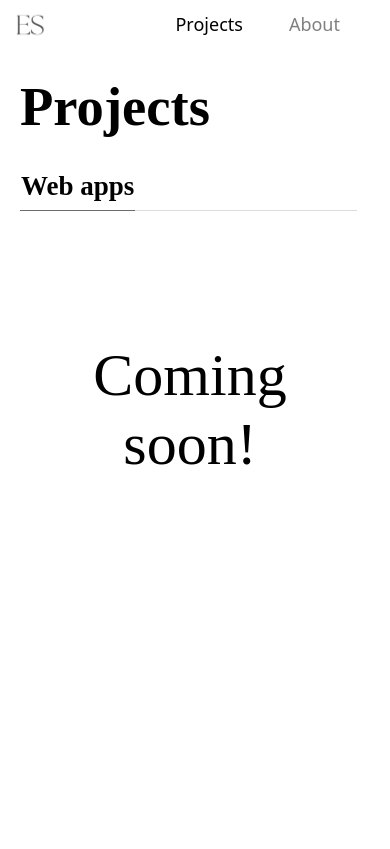
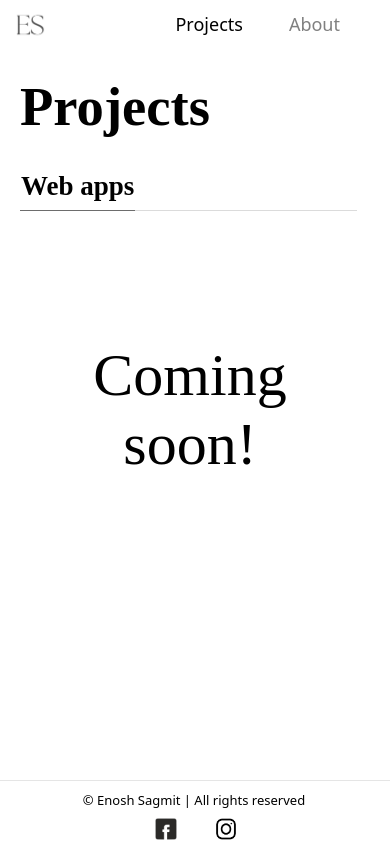
Before and after one commit to enosh-git/enosh-git, a plain HTML site: page projects.html in a window 390 px wide. Drawn offline with Linux system fonts and the light colour scheme.

Commit message:
Added footer for copyright and links

```diff
--- a/projects.css
+++ b/projects.css
@@ -98,6 +98,44 @@ nav ul li a.active {
     margin: 0 auto;
 }
 
+footer {
+    margin-top: 232.5px;
+    border-top: 1px;
+    border-top-style: solid;
+    border-color:rgba(0, 0, 0, 0.1)
+}
+
+.copyrightlinks {
+    padding-top: 5px;
+    display: flex;
+    flex-direction: row;
+    justify-content: space-between;
+}
+
+.copyright {
+    font-family: system-ui, -apple-system, BlinkMacSystemFont, 'Segoe UI', Roboto, Oxygen, Ubuntu, Cantarell, 'Open Sans', 'Helvetica Neue', sans-serif;
+    font-size: 13px;
+    margin-left: 100px;
+    margin-top: 5px;
+}
+
+.links {
+    margin-right: 100px;
+    display: flex;
+    gap: 20px;
+}
+
+.fblink {
+    width: 30px;
+    height: 30px;
+}
+
+.iglink {
+    width: 50px;
+    height: 30px;
+}
+
+
 @media (max-width: 450px) {
 html, body {
     overflow-x: hidden;
@@ -190,4 +228,35 @@ a {
     margin-right: 19px;
 }
 
+footer {
+    margin-top: 301px;
+    border-top: 1px;
+    border-top-style: solid;
+    border-color:rgba(0, 0, 0, 0.1)
 }
+
+.copyrightlinks {
+    padding-top: 5px;
+    display: flex;
+    flex-direction: column;
+    align-items: center;
+}
+
+.copyright {
+    font-family: system-ui, -apple-system, BlinkMacSystemFont, 'Segoe UI', Roboto, Oxygen, Ubuntu, Cantarell, 'Open Sans', 'Helvetica Neue', sans-serif;
+    font-size: 13px;
+    margin-left: -2px;
+    margin-top: 5px;
+
+}
+
+.links {
+    margin-right: 100px;
+    display: flex;
+    gap: 20px;
+    margin-left: 111px;
+    margin-top: 5px;
+}
+
+
+}
--- a/projects.html
+++ b/projects.html
@@ -27,5 +27,14 @@
                 <div class="container"><h6 class="up">Coming soon!</h6></div>
             </div>
         </div>
+        <footer>
+            <div class="copyrightlinks">
+                <div class="copyright">&#169; Enosh Sagmit | All rights reserved</div>
+                <div class="links">
+                    <a href="https://www.facebook.com/enosh.sagmit"><img src="images/fbicon.png" alt="Facebook Link" class="fblink"></a>
+                    <a href="https://www.instagram.com/sagmitenosh?igsh=MXZ6ZGc4bTNxcDRvZg=="><img src="images/igicon.png" alt="Instagram Link" class="iglink"></a>
+                </div>
+            </div>
+        </footer>
     </body>
 </html>
--- a/styles.css
+++ b/styles.css
@@ -108,6 +108,43 @@ nav ul li a.active {
     box-shadow: 0 4px 12px 0 rgba(0, 0, 0, 0.2), 0 2px 15px 0 rgba(0, 0, 0, 0.2)
 }
 
+footer {
+    margin-top: 19px;
+    border-top: 1px;
+    border-top-style: solid;
+    border-color:rgba(0, 0, 0, 0.1)
+}
+
+.copyrightlinks {
+    padding-top: 5px;
+    display: flex;
+    flex-direction: row;
+    justify-content: space-between;
+}
+
+.copyright {
+    font-family: system-ui, -apple-system, BlinkMacSystemFont, 'Segoe UI', Roboto, Oxygen, Ubuntu, Cantarell, 'Open Sans', 'Helvetica Neue', sans-serif;
+    font-size: 13px;
+    margin-left: 100px;
+    margin-top: 5px;
+}
+
+.links {
+    margin-right: 100px;
+    display: flex;
+    gap: 20px;
+}
+
+.fblink {
+    width: 30px;
+    height: 30px;
+}
+
+.iglink {
+    width: 50px;
+    height: 30px;
+}
+
 @media (max-width: 430px) {
 html, body {
     overflow-x: hidden;
@@ -209,4 +246,27 @@ a {
     word-spacing: -0.4px;
 }
 
+.copyrightlinks {
+    padding-top: 5px;
+    display: flex;
+    flex-direction: column;
+    align-items: center;
 }
+
+.copyright {
+    font-family: system-ui, -apple-system, BlinkMacSystemFont, 'Segoe UI', Roboto, Oxygen, Ubuntu, Cantarell, 'Open Sans', 'Helvetica Neue', sans-serif;
+    font-size: 13px;
+    margin-left: -2px;
+    margin-top: 5px;
+
+}
+
+.links {
+    margin-right: 100px;
+    display: flex;
+    gap: 20px;
+    margin-left: 111px;
+    margin-top: 5px;
+}
+
+}
```
Also changed, not shown: index.html (+9 -0 lines), images/fbicon.png (added), images/igicon.png (added).
